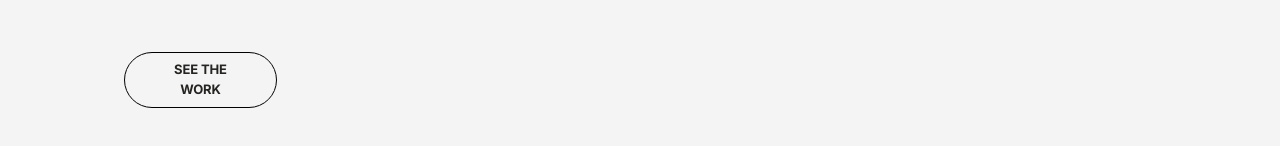
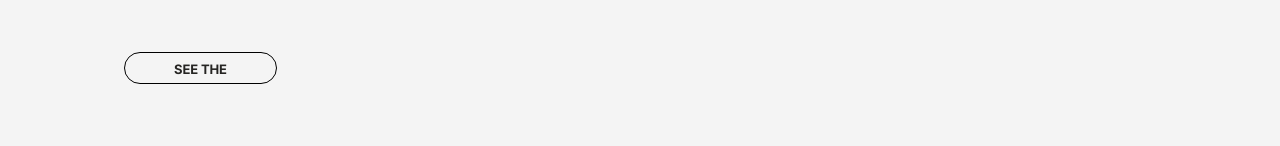
Before and after one commit to Exiturn/adv-mnstry-ts, a Next.js app: page / in a window 1280 px wide. Shown: the part 1832-1978 px from the top of the page. Built offline with nearby package versions, Linux system fonts and the light colour scheme.

Commit message:
Added awards button hover animation

```diff
--- a/components/About/About.tsx
+++ b/components/About/About.tsx
@@ -9,7 +9,7 @@ const About: React.FC = () => {
             products, services, and eCommerce experiences that turn cultural
             values into company value.
           </span>
-          <button className="w-[50vw] md:w-[12vw] rounded-full border-[1px] py-[0.5rem] px-[2.5vw] mt-[4em] border-black text-center text-[1em] font-bold uppercase">
+          <button className="aboutButton relative w-[50vw] h-[4vh] md:w-[12vw] rounded-full border-[1px] py-[0.5rem] px-[2.5vw] mt-[4em] border-black text-center text-[1em] font-bold uppercase overflow-y-hidden z-2 transition-colors delay-0 hover:delay-[175ms] duration-200 hover:text-white">
             See the work
           </button>
         </div>
--- a/styles/globals.css
+++ b/styles/globals.css
@@ -104,7 +104,7 @@ html.lenis {
   }
 }
 /*
-  ///// NAV STYLES
+  ///// NAV STYLES /////
 */
 .navItem:after {
   content: "";
@@ -128,7 +128,7 @@ html.lenis {
 */
 
 /*
-  ///// HERO STYLES
+  ///// HERO STYLES /////
 */
 .heroCta:after {
   content: "ADV/MNSTRY®";
@@ -144,7 +144,7 @@ html.lenis {
 */
 
 /*
-  ///// AWARDS STYLES
+  ///// AWARDS STYLES /////
 */
 .awardAnchor {
   @apply inline-flex w-full flex-col justify-center items-center decoration-2 hover:underline
@@ -152,3 +152,23 @@ html.lenis {
 .awardFigure {
   @apply sm:w-[75%] md:w-[55%] lg:w-[40%] min-h-[50px] md:min-h-[8vw] transition-transform ease-in-out hover:scale-[1.05] flex items-center
 }
+
+/*
+  ///// ABOUT STYLES /////
+*/
+.aboutButton:after {
+  content: '';
+  position: absolute;
+  z-index: -1;
+  left: 0;
+  top: 0;
+  width: 100%;
+  height: 200%;
+  background-color: black;
+  transform: translateY(100%);
+  transition: transform 0.35s ease-in-out;
+}
+
+.aboutButton:hover::after {
+  transform: translateY(0%);
+}
```
